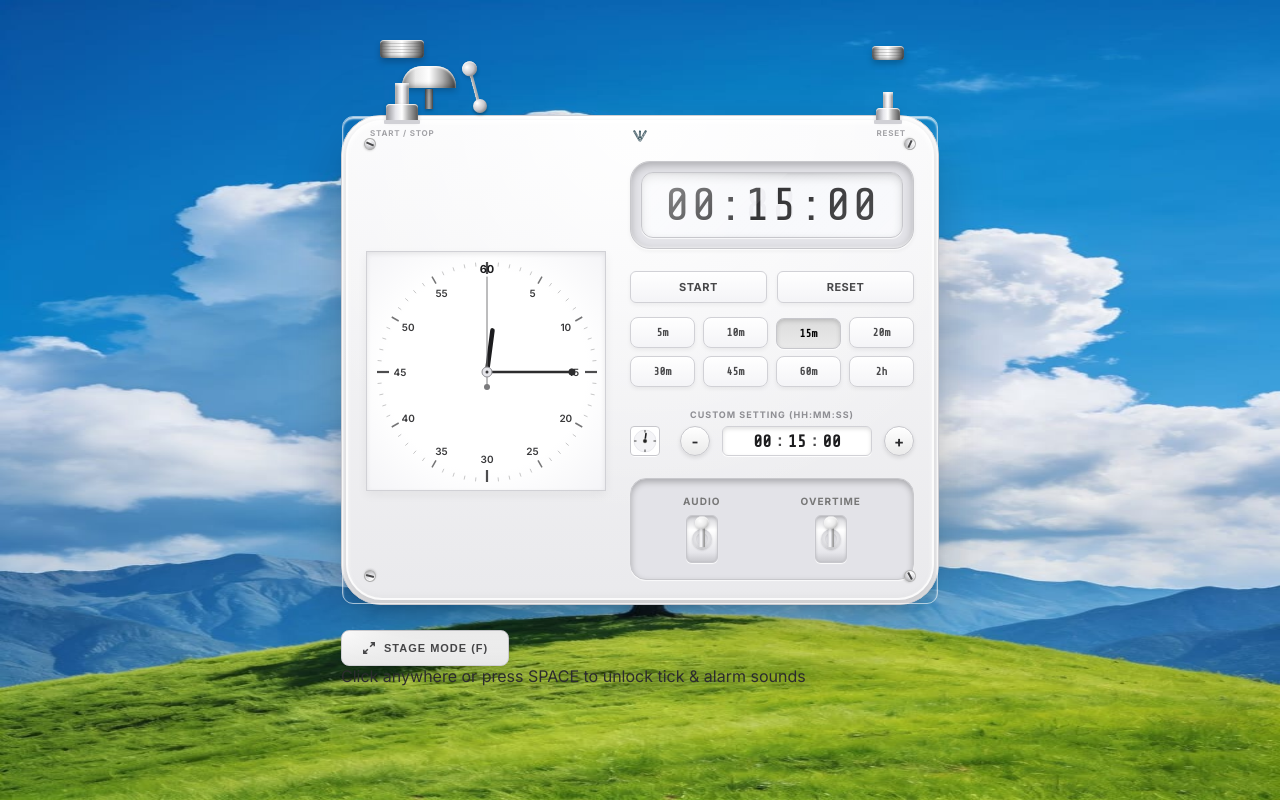
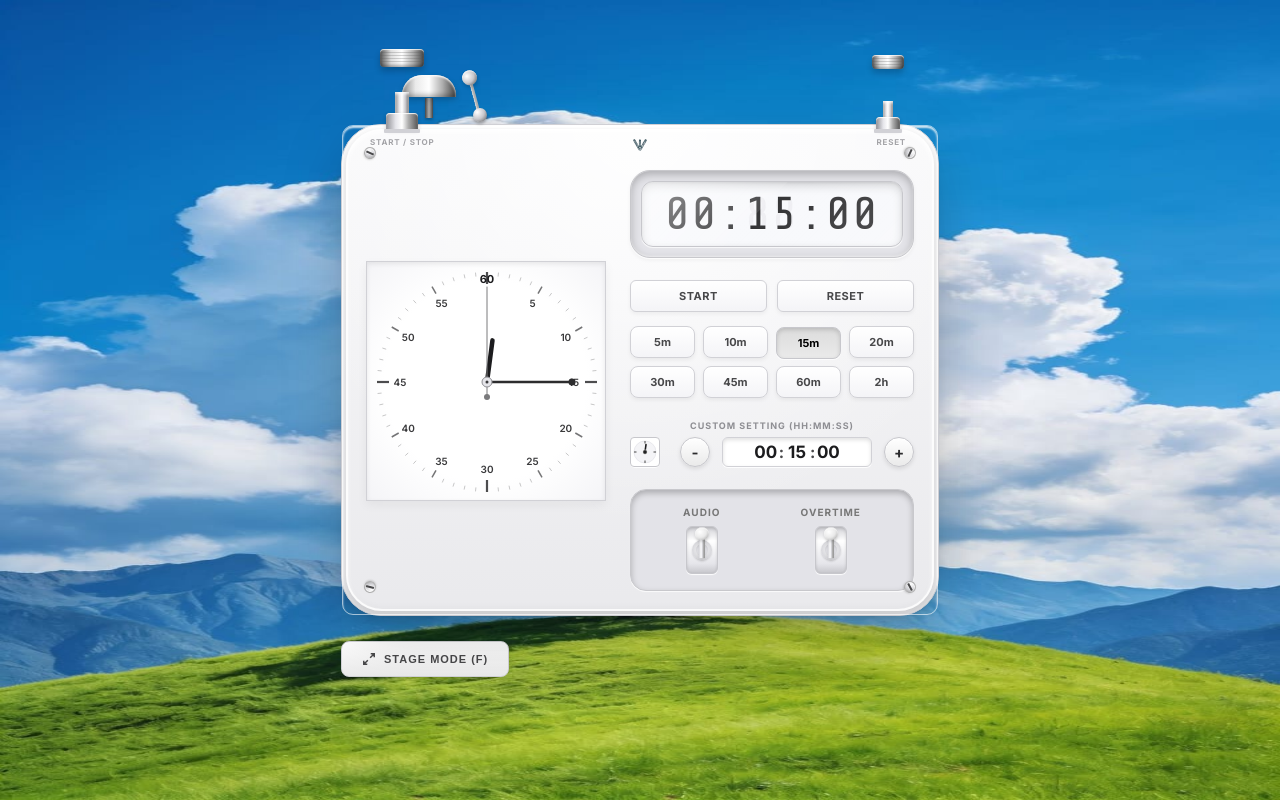
Before and after one commit to Amani-Ishimwe/wakati, a React (Vite) app: page / in a window 1280 px wide. Built offline with nearby package versions, Linux system fonts and the light colour scheme.

Commit message:
worked on the font

```diff
--- a/src/App.tsx
+++ b/src/App.tsx
@@ -596,12 +596,7 @@ export default function App() {
         </button>
       )}
 
-      {/* Audio Context Unlock Prompt */}
-      {audioEnabled && status === 'idle' && (
-        <div className="mt-4 text-center text-[10px] text-zinc-600 select-none">
-          Click anywhere or press SPACE to unlock tick & alarm sounds
-        </div>
-      )}
+
     </div>
   );
 }
--- a/src/index.css
+++ b/src/index.css
@@ -652,7 +652,7 @@ body::before {
   padding: 8px 4px;
   border-radius: 8px;
   font-size: 11px;
-  font-family: 'Share Tech Mono', monospace;
+  font-family: 'Inter', sans-serif;
   font-weight: bold;
   cursor: pointer;
   box-shadow:
@@ -761,7 +761,7 @@ body::before {
   background: transparent;
   border: none;
   outline: none;
-  font-family: 'Share Tech Mono', monospace;
+  font-family: 'Inter', sans-serif;
   font-size: 17px;
   font-weight: bold;
   color: #1c1c1e;
@@ -770,7 +770,7 @@ body::before {
 }
 
 .lcd-colon {
-  font-family: 'Share Tech Mono', monospace;
+  font-family: 'Inter', sans-serif;
   font-size: 16px;
   font-weight: bold;
   color: #1c1c1e;
```
